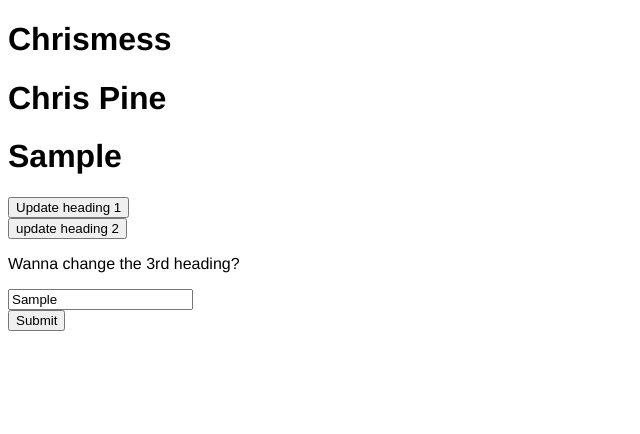
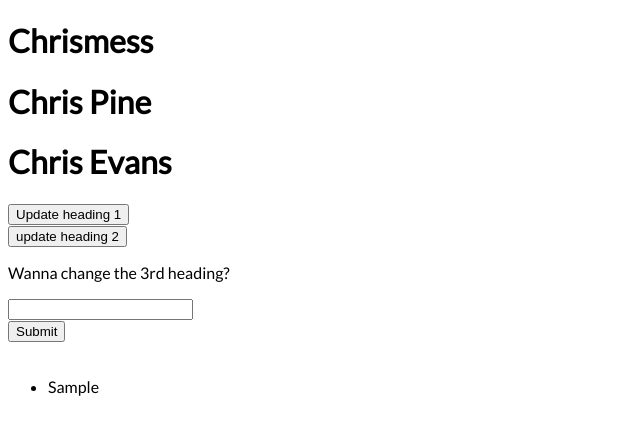
Before and after one commit to srandhaw/chrismess, a plain HTML site: page index.html in a window 1280 px wide. Both pictures are taken after typing "Sample" into the empty fields and a click on the input 36 px from the left and 320 px from the top of the page. Shown: the whole page, without its empty margins (0-640 px from the left). Drawn offline with Linux system fonts and the light colour scheme.

Commit message:
made  a list of flix

```diff
--- a/index.css
+++ b/index.css
@@ -1,3 +1,6 @@
+@import url('https://fonts.googleapis.com/css?family=Lato');
+
+
 body{
-    font-family: Helvetica, Arial, sans-serif
+    font-family:'Lato', Helvetica, Arial, sans-serif
 }
--- a/index.html
+++ b/index.html
@@ -15,16 +15,24 @@
   <br>
   <button id = "butt2">update heading 2</button>
   <br>
+
   <form>
 <p>Wanna change the 3rd heading?</p>
-<input type = "text" name = "3rdHeading" id = "textField">
+<input type = "text" name = "3rdHeading" id = "textField"  autofocus>
 <br>
 <input id = "textFieldBtn" type="submit" >
+
   </form>
 
 
   <br>
 
+  <ul id = "flicks">
+
+  </ul>
+
+
+
   <script src="index.js"></script>
 </body>
 </html>
--- a/index.js
+++ b/index.js
@@ -1,6 +1,7 @@
 const button = document.querySelector('button')
 const firstNameButton =  document.querySelector('#butt2')
 const submitBtn  = document.querySelector('#textFieldBtn')
+const form =document.querySelector('form')
 var count = 0
 var count2  = 0
 
@@ -27,10 +28,17 @@
 
 
 const submitF  =  function(){
-    const header = document.querySelector("#lastName")
+
     const textField = document.querySelector("#textField")
-    header.textContent = textField.value
+
     event.preventDefault()
+
+    const list =  document.querySelector('#flicks')
+    const item =  document.createElement('li')
+    item.textContent =  textField.value
+    list.appendChild(item)
+    form.reset()
+
 }
 
 
```
